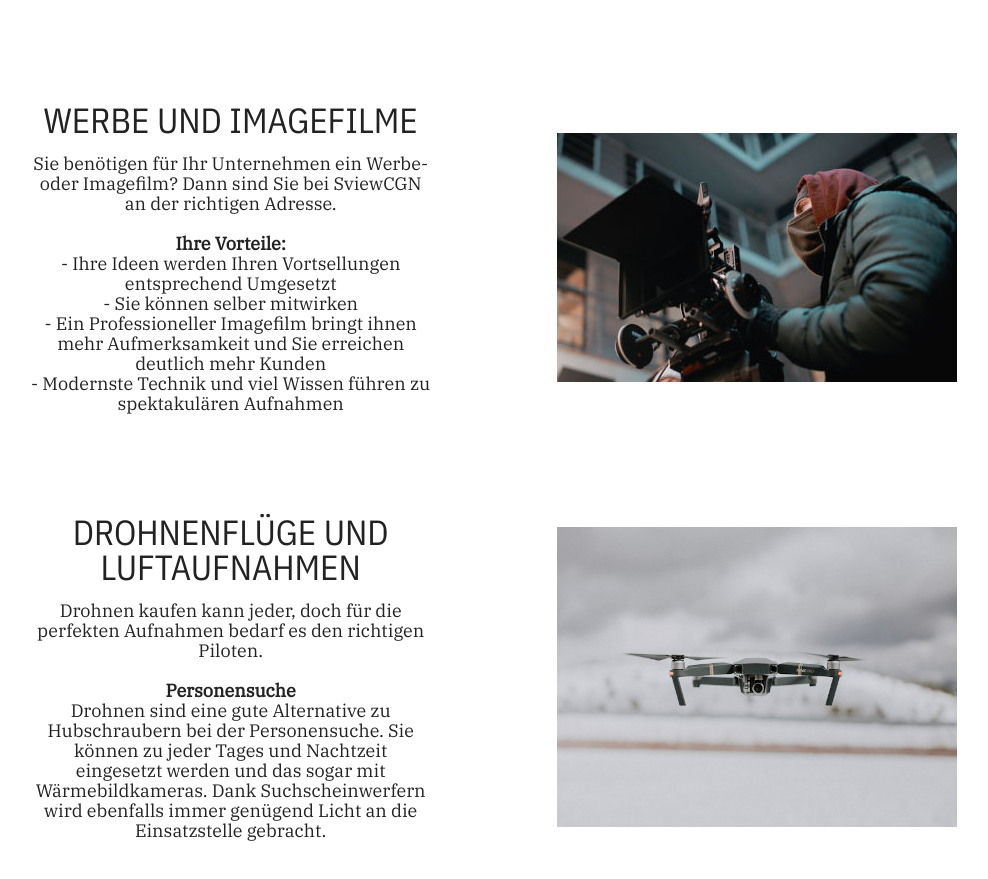
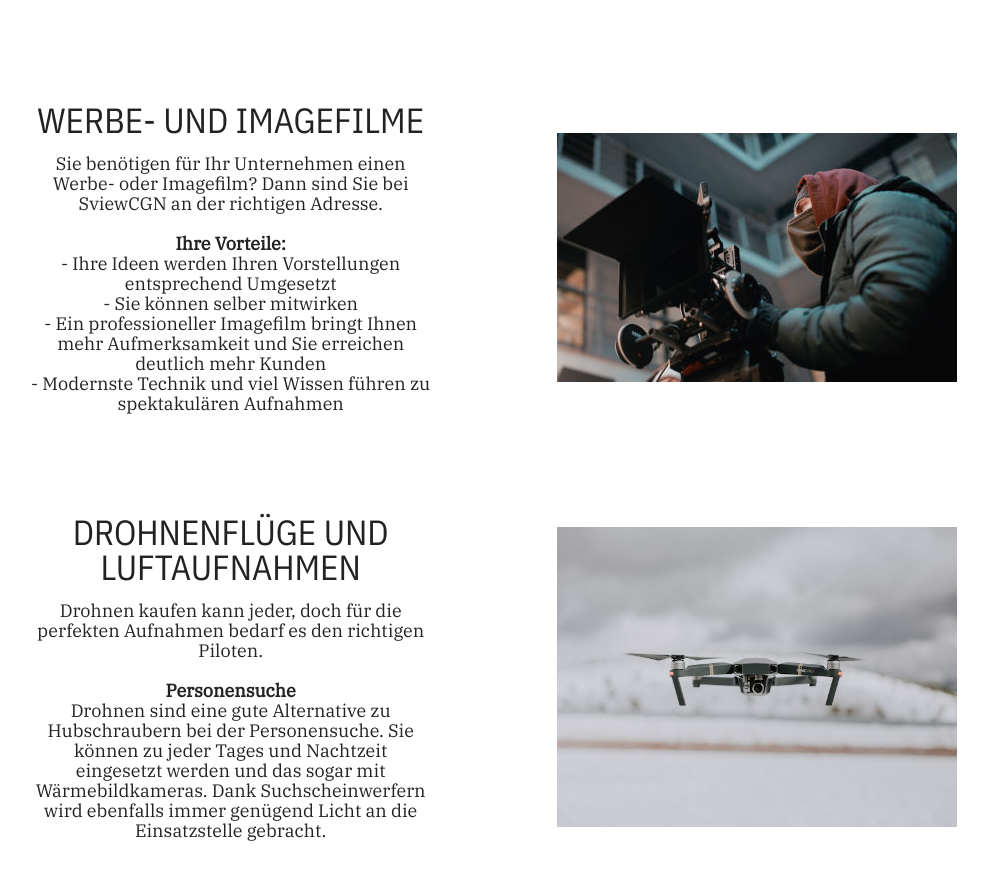
Before and after one commit to jnthnkltsch/jnthnkltsch.github.io, a plain HTML site: page SviewCGN/produkte.html in a window 1280 px wide. Shown: the part 1135-2014 px from the top of the page, without its empty margins (146-1134 px from the left). Drawn offline with nearby package versions, Linux system fonts and the light colour scheme.

Commit message:
rechtschreibung korrigiert

```diff
--- a/SviewCGN/produkte.html
+++ b/SviewCGN/produkte.html
@@ -66,16 +66,16 @@
   <div class="text_img">
 
     <div class="text_img_text">
-      <h1>Werbe und Imagefilme</h1>
+      <h1>Werbe- und Imagefilme</h1>
       <br>
-      <p>Sie benötigen für Ihr Unternehmen ein Werbe- oder Imagefilm?
+      <p>Sie benötigen für Ihr Unternehmen einen Werbe- oder Imagefilm?
         Dann sind Sie bei SviewCGN an der richtigen Adresse.
         <br><br>
         <strong>Ihre Vorteile:</strong>
         <br>
-        - Ihre Ideen werden Ihren Vortsellungen entsprechend Umgesetzt<br>
+        - Ihre Ideen werden Ihren Vorstellungen entsprechend Umgesetzt<br>
         - Sie können selber mitwirken<br>
-        - Ein Professioneller Imagefilm bringt ihnen mehr Aufmerksamkeit und Sie erreichen deutlich mehr Kunden<br>
+        - Ein professioneller Imagefilm bringt Ihnen mehr Aufmerksamkeit und Sie erreichen deutlich mehr Kunden<br>
         - Modernste Technik und viel Wissen führen zu spektakulären Aufnahmen
       </p>
     </div>
```
Also changed, not shown: SviewCGN/uebermich.html (+1 -1 lines), SviewCGN/werbeundimagefilme.html (+4 -4 lines).
